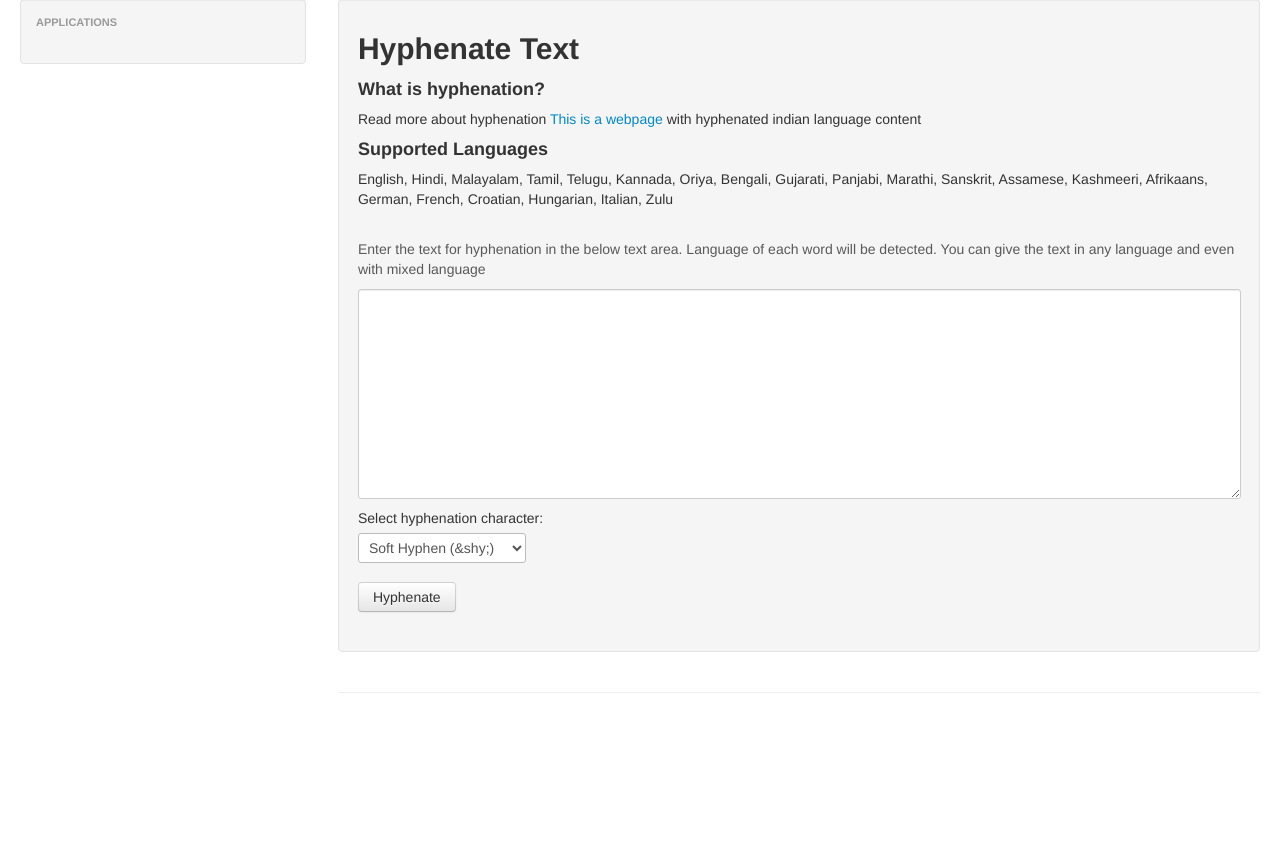
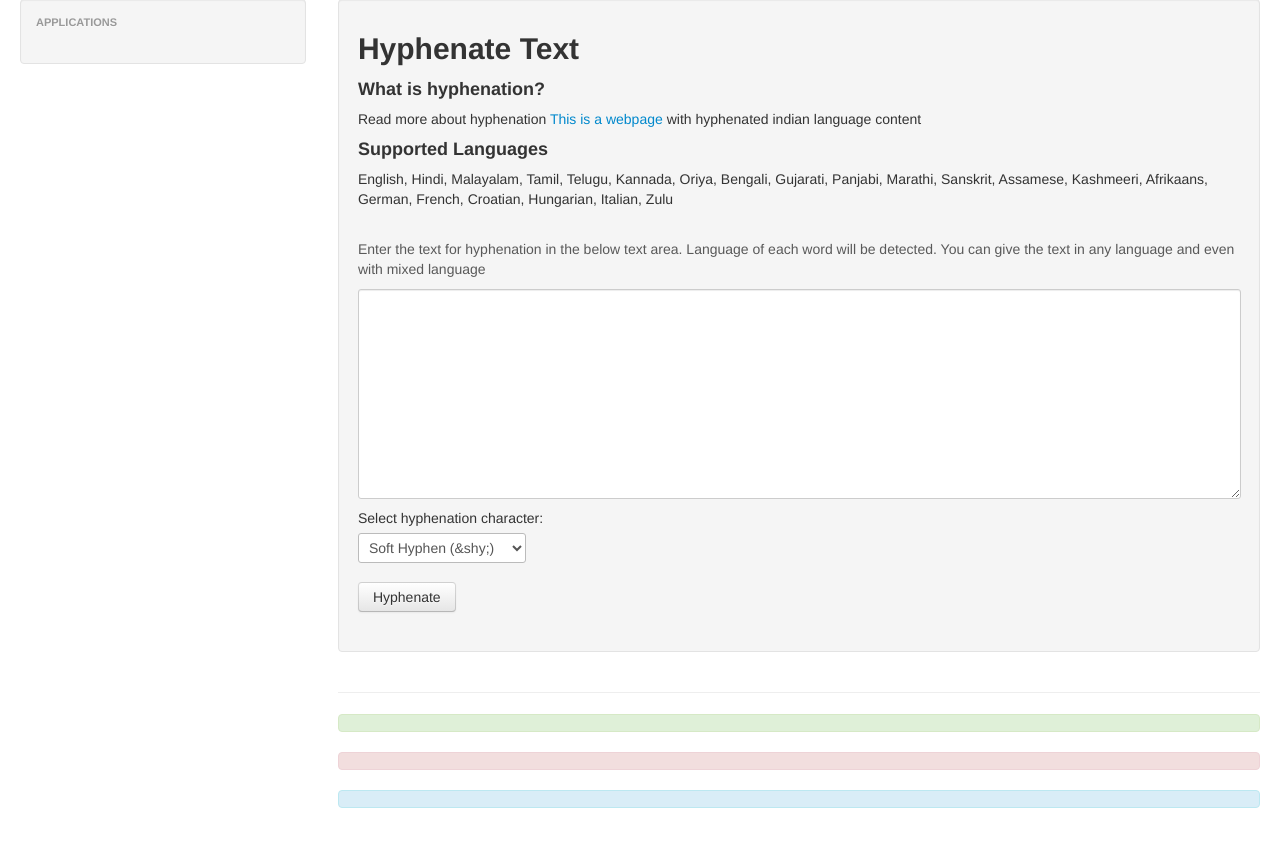
Before and after one commit to libindic/Silpa-Flask, a Python web app: template templates/hyphenation.html in a window 1280 px wide. Shown: the part 61-929 px from the top of the page. Before the commit the page ends 754 px from the top, so only its background shows below. Run offline with Jinja, Linux system fonts and the light colour scheme; the template is opened without the code that fills it, so the values that code supplies are empty; some libraries are stand-ins or nearby versions.

Commit message:
Jquery cleanup

```diff
--- a/templates/hyphenation.html
+++ b/templates/hyphenation.html
@@ -36,7 +36,7 @@
             $('#hyphresult').html("<p align='justify'>"+ result+ "</p>");
         },
         error: function(msg) {
-            $('#errormessage').html('<div class="alert alert-error"><b>'+msg+"</div>");
+            $('#errormessage').html(msg);
         }
     });
     return false;
@@ -78,7 +78,7 @@
   </div>
   <hr/>
   <div id="progress"></div>
-  <div id="successmessage"></div>
-  <div id="errormessage"></div>
-  <div id="result"></div>
+  <div id="successmessage" class="alert alert-success"></div>
+  <div id="errormessage" class="alert alert-error"></div>
+  <div id="result" class="alert alert-info"></div>
   {% endblock %}
```
